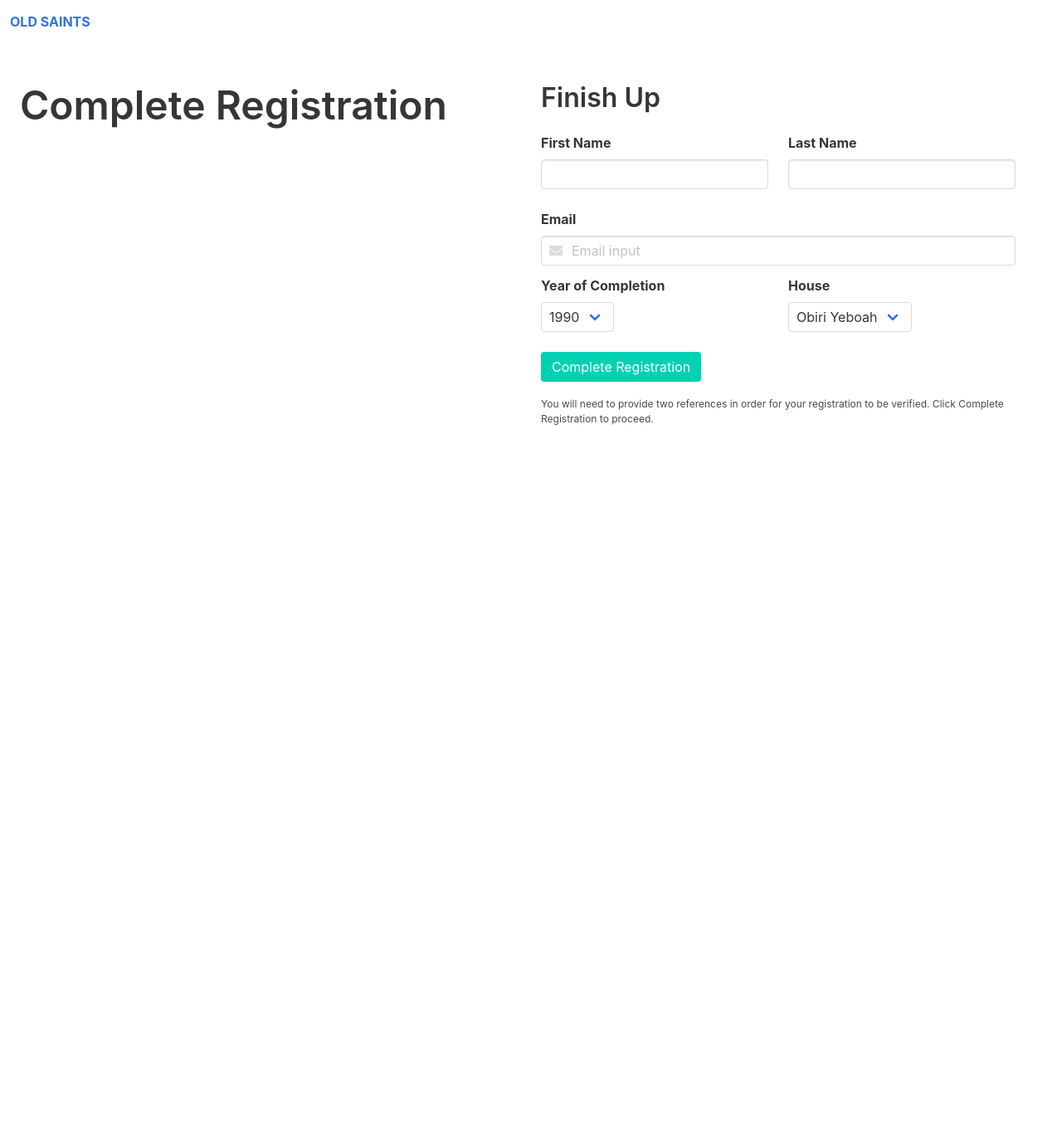
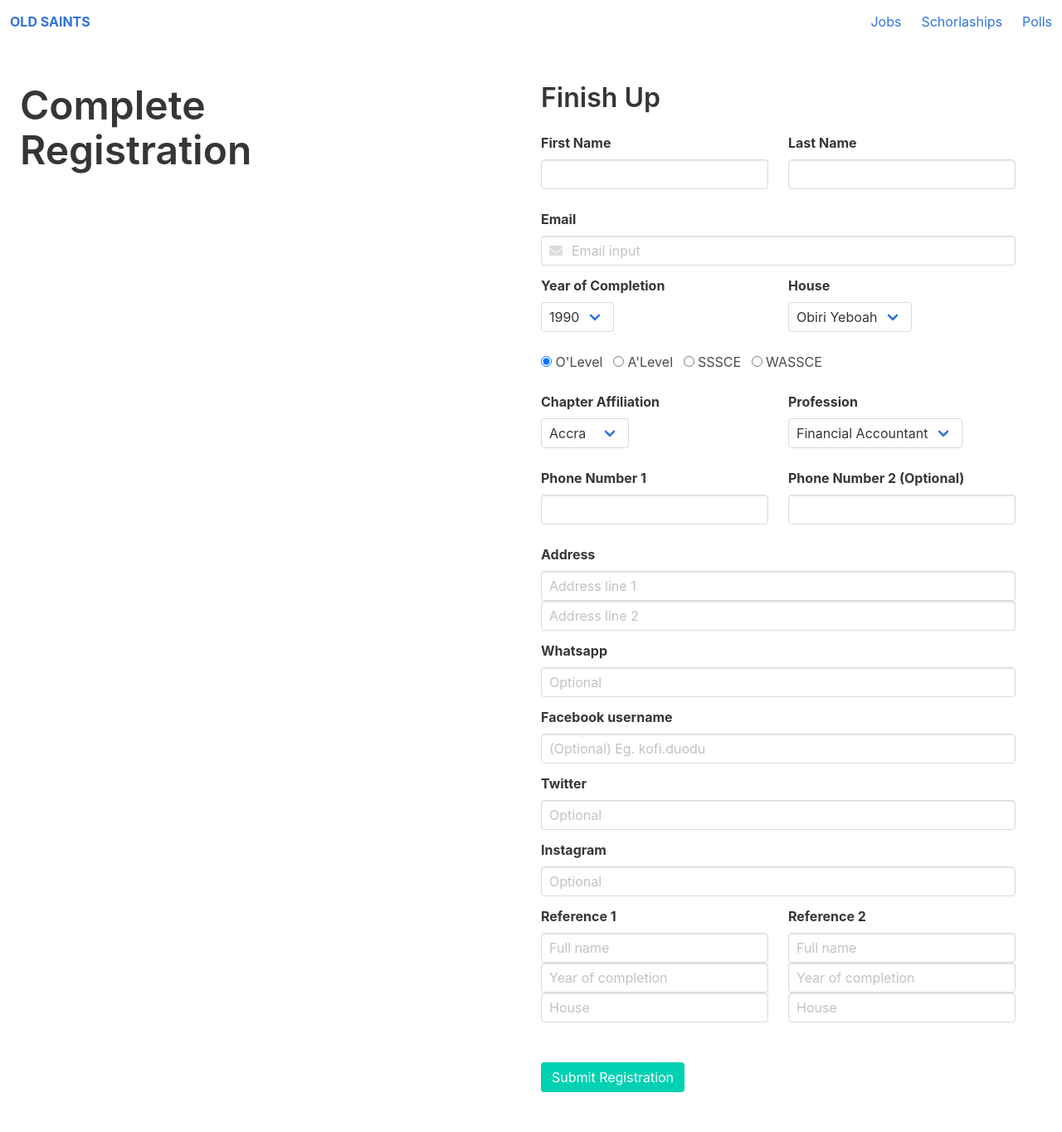
Before and after one commit to blackmann/old_saints, a Django app: page /register/ in a window 1280 px wide. Shown: the whole page at 83% size. Before the commit the page ends 512 px from the top, so only its background shows below. Run offline with Django 3.2, Linux system fonts and the light colour scheme; some libraries are stand-ins or nearby versions.

Commit message:
Form created

```diff
--- a/web/templates/web/base.html
+++ b/web/templates/web/base.html
@@ -14,15 +14,23 @@
     <header>
         <nav class="navbar" role="navigation" aria-label="main navigation">
             <div class="navbar-brand">
-                <a class="navbar-item" href="https://bulma.io">
+                <a class="navbar-item" href={% url 'web:home' %}>
                     <strong>OLD SAINTS</strong>
                 </a>
+            </div>
 
-                <a role="button" class="navbar-burger" aria-label="menu" aria-expanded="false">
-                    <span aria-hidden="true"></span>
-                    <span aria-hidden="true"></span>
-                    <span aria-hidden="true"></span>
-                </a>
+            <div class="navbar-end">
+                <div class="navbar-item">
+                    <a href="">Jobs</a>
+                </div>
+
+                <div class="navbar-item">
+                    <a href="">Schorlaships</a>
+                </div>
+
+                <div class="navbar-item">
+                    <a href="">Polls</a>
+                </div>
             </div>
         </nav>
     </header>
--- a/web/templates/web/registration.html
+++ b/web/templates/web/registration.html
@@ -1,27 +1,26 @@
-{% extends "web/base.html" %}
-
-{% block content %}
+{% extends "web/base.html" %} {% block content %}
 <div class="hero">
     <div class="hero-body">
         <div class="columns">
-                <div class="column">
-                    <h1 class="title is-1">Complete Registration</h1>
+            <div class="column is-fluid">
+                <h1 class="title is-1">Complete
+                    <br> Registration</h1>
             </div>
 
             <div class="column container is-fluid">
                 <h3 class="title">Finish Up</h3>
-                        <form action={ % url 'web:home' %} method="post">
+                <form action={% url 'web:register' %} method="post">
                     <div class="columns">
                         <div class="column">
                             <div class="field">
                                 <label for="name" class="label">First Name</label>
-                                        <input class="input" name="first_name" type="text">
+                                <input class="input" name="first_name" type="text" value="{{ pre_form.f }}">
                             </div>
                         </div>
                         <div class="column">
                             <div class="field">
                                 <label for="name" class="label">Last Name</label>
-                                        <input class="input" name="last_name" type="text">
+                                <input class="input" name="last_name" type="text" value="{{ pre_form.l }}">
                             </div>
                         </div>
                     </div>
@@ -29,7 +28,7 @@
                     <div class="field">
                         <label class="label">Email</label>
                         <div class="control has-icons-left has-icons-right">
-                                    <input class="input" type="email" name="email" placeholder="Email input" pattern="[a-z0-9._%+-]+@[a-z0-9.-]+\.[a-z]{2,3}$">
+                            <input class="input" type="email" value="{{ pre_form.e }}" name="email" placeholder="Email input" pattern="[a-z0-9._%+-]+@[a-z0-9.-]+\.[a-z]{2,3}$">
                             <span class="icon is-small is-left">
                                 <i class="fas fa-envelope"></i>
                             </span>
@@ -66,15 +65,113 @@
                             </div>
                         </div>
                     </div>
+                    <div class="control">
+                        <label class="radio">
+                            <input type="radio" name="exam_type" checked> O'Level
+                        </label>
+                        <label class="radio">
+                            <input type="radio" name="exam_type"> A'Level
+                        </label>
+                        <label class="radio">
+                            <input type="radio" name="exam_type"> SSSCE
+                        </label>
+                        <label class="radio">
+                            <input type="radio" name="exam_type"> WASSCE
+                        </label>
+                    </div>
+                    <br>
+                    <div class="columns">
+                        <div class="column">
+                            <div class="field">
+                                <label class="label">Chapter Affiliation</label>
+                                <div class="control">
+                                    <div class="select">
+                                        <select name="chapter">
+                                            <option value="ACC">Accra</option>
+                                            <option value="KSI">Kumasi</option>
+                                        </select>
+                                    </div>
+                                </div>
+                            </div>
+                        </div>
+                        <div class="column">
+                            <div class="field">
+                                <label class="label">Profession</label>
+                                <div class="control">
+                                    <div class="select">
+                                        <select name="profession">
+                                            <option value="ACC">Financial Accountant</option>
+                                            <option value="KSI">Civil Engineer</option>
+                                        </select>
+                                    </div>
+                                </div>
+                            </div>
+                        </div>
+                    </div>
+
                     {% csrf_token %}
 
-                            <button class="button is-primary">Complete Registration</button>
-                            <p class="is-size-7">
-                                <br> You will need to provide two references in order for your registration to be verified. Click Complete
-                                Registration to proceed.</p>
+                    <div class="columns">
+                        <div class="column">
+                            <div class="field">
+                                <label for="name" class="label">Phone Number 1</label>
+                                <input class="input" name="phone_1" type="text">
+                            </div>
+                        </div>
+                        <div class="column">
+                            <div class="field">
+                                <label for="name" class="label">Phone Number 2 (Optional)</label>
+                                <input class="input" name="phone_2" type="text">
+                            </div>
+                        </div>
+                    </div>
+
+                    <div class="field">
+                        <label class="label">Address</label>
+                        <input type="text" class="input" placeholder="Address line 1">
+                        <input type="text" class="input" placeholder="Address line 2">
+                    </div>
+
+                    <div class="field">
+                        <label class="label" for="whatsapp">Whatsapp</label>
+                        <input class="input" id="whatsapp" type="text" placeholder="Optional" name="whatsapp">
+                    </div>
+
+                    <div class="field">
+                        <label class="label" for="facebook">Facebook username</label>
+                        <input class="input" id="facebook" type="text" placeholder="(Optional) Eg. kofi.duodu" name="facebook">
+                    </div>
+
+                    <div class="field">
+                        <label class="label" for="twitter">Twitter</label>
+                        <input class="input" id="twitter" type="text" placeholder="Optional" name="twitter">
+                    </div>
+
+                    <div class="field">
+                        <label class="label" for="instagram">Instagram</label>
+                        <input class="input" id="instagram" type="text" placeholder="Optional" name="instagram">
+                    </div>
+
+                    <div class="columns">
+                        <div class="column">
+                            <label for="" class="label">Reference 1</label>
+                            <input class="input" name="ref_1_n" type="text" placeholder="Full name">
+                            <input class="input" name="ref_1_y" type="text" placeholder="Year of completion">
+                            <input class="input" name="ref_1_h" type="text" placeholder="House">
+                        </div>
+                        <div class="column">
+                            <label for="" class="label">Reference 2</label>
+                            <input class="input" name="ref_2_n" type="text" placeholder="Full name">
+                            <input class="input" name="ref_2_y" type="text" placeholder="Year of completion">
+                            <input class="input" name="ref_2_h" type="text" placeholder="House">
+                        </div>
+                    </div>
+
+                    <br>
+                    <button class="button is-primary">Submit Registration</button>
                 </form>
             </div>
         </div>
     </div>
 </div>
-{% endblock content %}
+{% endblock content %} {% block main_title %} Register {% endblock main_title %}
--- a/web/urls.py
+++ b/web/urls.py
@@ -7,6 +7,7 @@ from web import views
 urlpatterns = [
     url(r'^$', views.home, name="home"),
     url(r'^register/$', views.register, name="register"),
+    url(r'^registration_done/$', views.done, name="registration_done")
 ]
 
 app_name = 'web'
--- a/web/views.py
+++ b/web/views.py
@@ -32,4 +32,11 @@ def register(request):
         "pre_form": request.GET
     }
 
+    if request.method == 'POST':
+        return redirect('web:registration_done')
+
     return render(request, "web/registration.html", context)
+
+
+def done(request):
+    return render(request, "web/registration_complete.html")
```
Also changed, not shown: web/templates/web/registration_complete.html (added, +9 -0 lines). Lines whose indentation alone changed are shown as unchanged.
